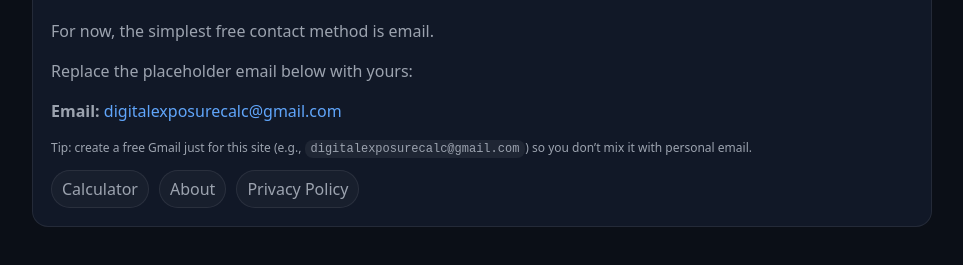
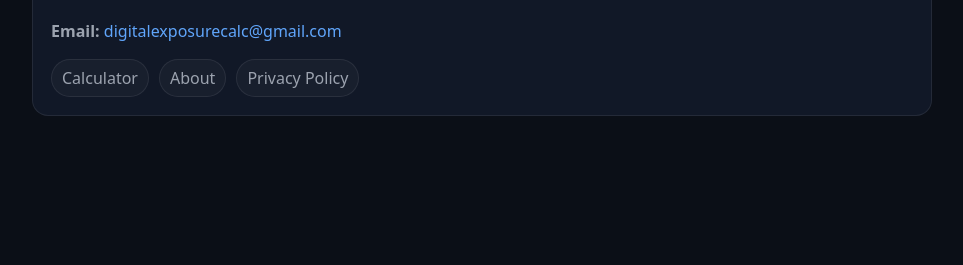
Before and after one commit to lynnworr/digital-exposure-calculator, a plain HTML site: page contact.html in a window 1280 px wide. Shown: the part 119-384 px from the top of the page, without its empty margins (158-1121 px from the left). Drawn offline with Linux system fonts and the light colour scheme.

Commit message:
Update contact.html

```diff
--- a/contact.html
+++ b/contact.html
@@ -21,18 +21,11 @@
   <div class="wrap">
     <div class="card">
       <h1>Contact</h1>
-      <p>
-        For now, the simplest free contact method is email.
-      </p>
-      <p>
-        Replace the placeholder email below with yours:
-      </p>
+
       <p>
         <b>Email:</b> <a href="mailto:digitalexposurecalc@gmail.com">digitalexposurecalc@gmail.com</a>
       </p>
-      <p class="hint">
-        Tip: create a free Gmail just for this site (e.g., <code>digitalexposurecalc@gmail.com</code>) so you don’t mix it with personal email.
-      </p>
+
 
       <nav>
         <a href="./index.html">Calculator</a>
```
